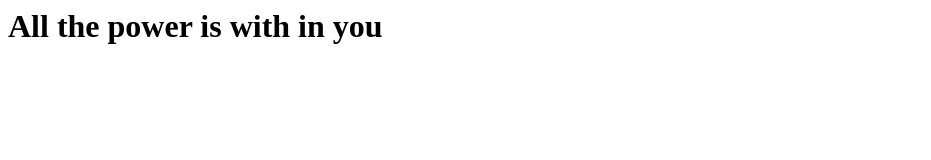
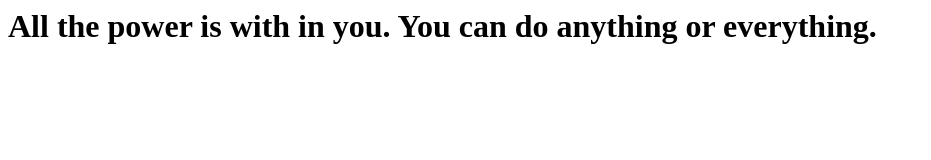
Before and after one commit to pracks1982/mobile-app-ws, a plain HTML site: page index.html in a window 1280 px wide. Shown: the whole page, without its empty margins (0-931 px from the left). Drawn offline with Linux system fonts and the light colour scheme.

Commit message:
completed the first quote

```diff
--- a/index.html
+++ b/index.html
@@ -1,4 +1,4 @@
 <html>
 <body>
-<h1>All the power is with in you</h1>
+<h1>All the power is with in you. You can do anything or everything.</h1>
 </body>
```
